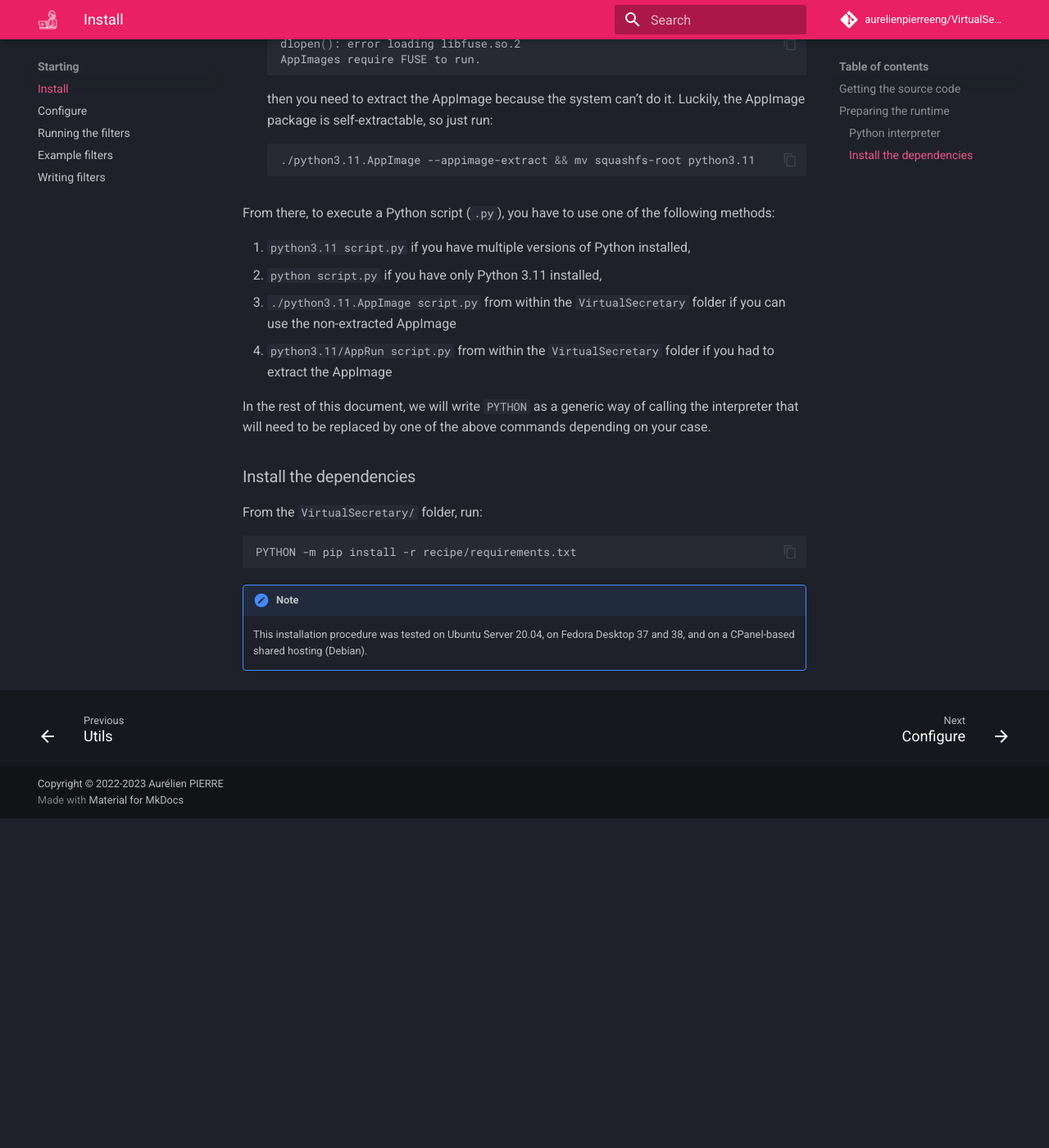
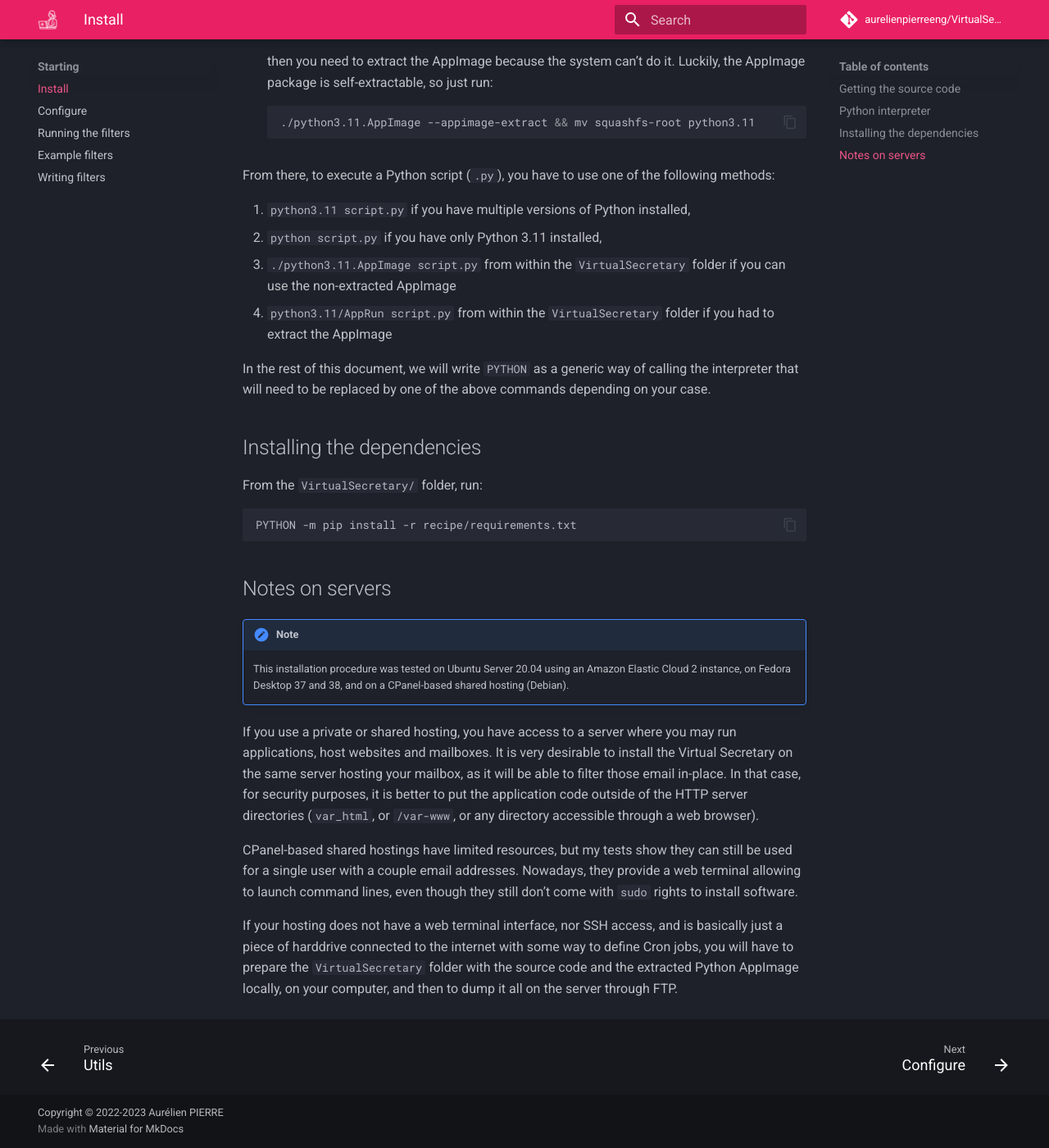
Before and after one commit to aurelienpierreeng/VirtualSecretary, an MkDocs documentation site: the page built from docs/starting/1-install.md, in a window 1280 px wide and 1400 px high, scrolled down 1603 px. Shown: the whole window at 82% size. Built offline with MkDocs 1.6.1 and Material for MkDocs 9.7.7, drawn with Linux system fonts in a browser that asks for light colours; comment, search, counter and statistics services are not loaded; before the commit the page ends 2601 px from its top, so only the background shows below that; some of the changed text lies outside the part shown.

Commit message:
Minor doc updates

````diff
--- a/docs/starting/1-install.md
+++ b/docs/starting/1-install.md
@@ -27,9 +27,7 @@ cd VirtualSecretary
 git pull
 ```
 
-## Preparing the runtime
-
-### Python interpreter
+## Python interpreter
 
 If you have access to a package manager and you are able to simply install [Python 3.11](https://www.python.org/downloads/release/python-3114/), do it. Otherwise, here is how to deploy the AppImage on a server:
 
@@ -72,13 +70,22 @@ From there, to execute a Python script (`.py`), you have to use one of the follo
 
 In the rest of this document, we will write `PYTHON` as a generic way of calling the interpreter that will need to be replaced by one of the above commands depending on your case.
 
-### Install the dependencies
+## Installing the dependencies
 
 From the `VirtualSecretary/` folder, run:
 ```bash
 PYTHON -m pip install -r recipe/requirements.txt
 ```
 
+## Notes on servers
+
 !!! note
 
-    This installation procedure was tested on Ubuntu Server 20.04, on Fedora Desktop 37 and 38, and on a CPanel-based shared hosting (Debian).
+    This installation procedure was tested on Ubuntu Server 20.04 using an Amazon Elastic Cloud 2 instance, on Fedora Desktop 37 and 38, and on a CPanel-based shared hosting (Debian).
+
+
+If you use a private or shared hosting, you have access to a server where you may run applications, host websites and mailboxes. It is very desirable to install the Virtual Secretary on the same server hosting your mailbox, as it will be able to filter those email in-place. In that case, for security purposes, it is better to put the application code outside of the HTTP server directories (`var_html`, or `/var-www`, or any directory accessible through a web browser).
+
+CPanel-based shared hostings have limited resources, but my tests show they can still be used for a single user with a couple email addresses. Nowadays, they provide a web terminal allowing to launch command lines, even though they still don't come with `sudo` rights to install software.
+
+If your hosting does not have a web terminal interface, nor SSH access, and is basically just a piece of harddrive connected to the internet with some way to define Cron jobs, you will have to prepare the `VirtualSecretary` folder with the source code and the extracted Python AppImage locally, on your computer, and then to dump it all on the server through FTP.
--- a/mkdocs.yml
+++ b/mkdocs.yml
@@ -2,6 +2,7 @@ site_name: Virtual Secretary Documentation
 
 repo_url: https://github.com/aurelienpierreeng/VirtualSecretary
 repo_name: aurelienpierreeng/VirtualSecretary
+edit_uri: blob/main/docs/
 copyright: Copyright &copy; 2022-2023 Aurélien PIERRE
 
 
````
Also changed, not shown: other parts of docs/starting/1-install.md (+1 -1 lines).
